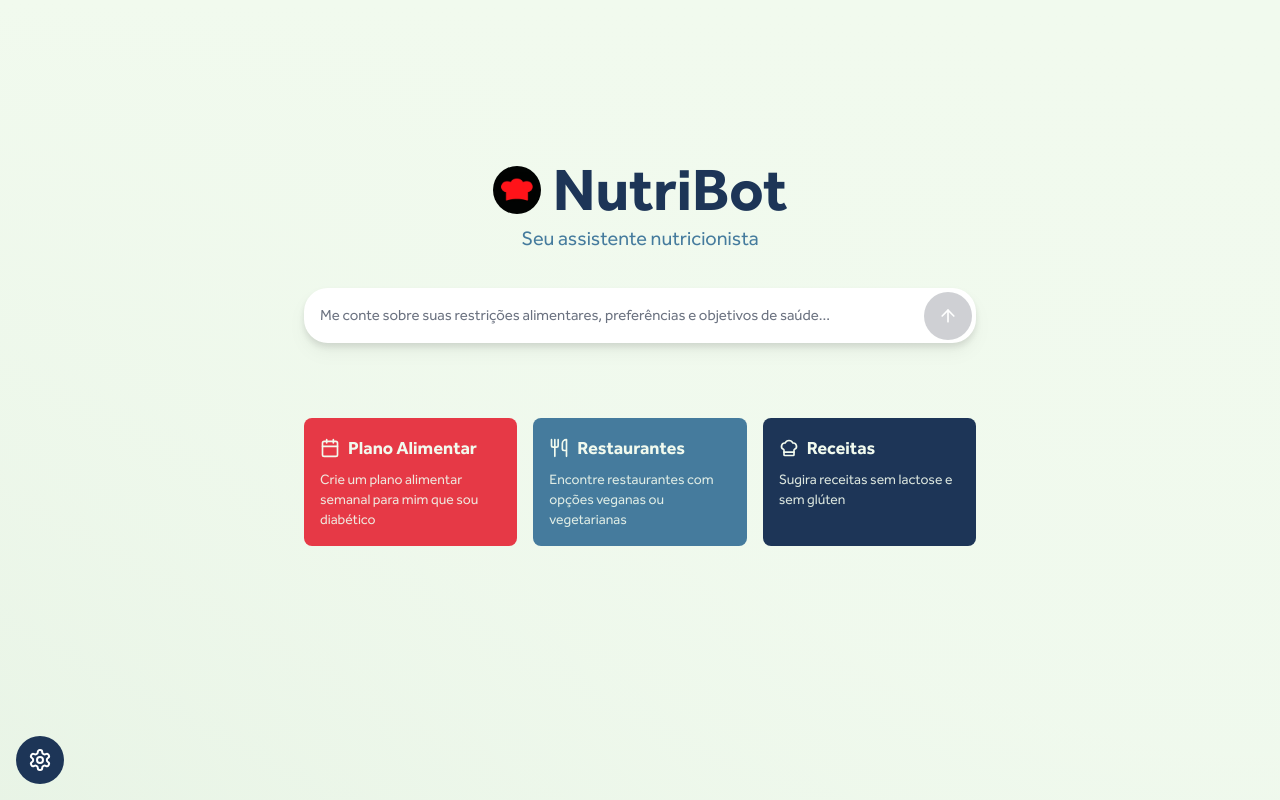
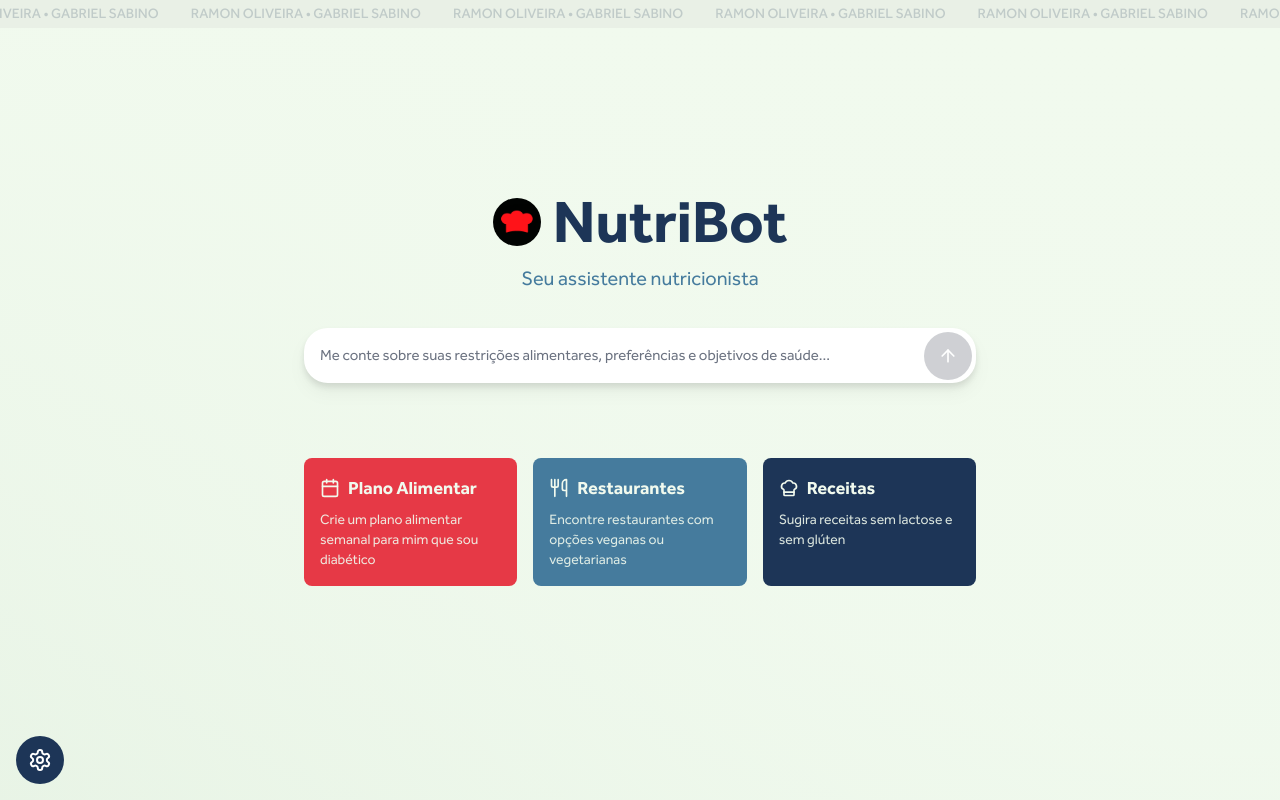
Before and after one commit to ramou1/nutribot, a Next.js app: page / in a window 1280 px wide. Built offline with nearby package versions, Linux system fonts and the light colour scheme.

Commit message:
feat: marquee in the top

```diff
--- a/app/page.tsx
+++ b/app/page.tsx
@@ -4,6 +4,7 @@ import AssistantMessage from "@/components/assistant-message";
 import SendMessageForm from "@/components/send-message-form";
 import UserMessage from "@/components/user-message";
 import SettingsButton from "@/components/settings-button";
+import DevelopersMarquee from "@/components/developers-marquee";
 import { useChat } from '@ai-sdk/react';
 import { Fragment, useState } from "react";
 import { Plus, Calendar, Utensils, ChefHat } from "lucide-react";
@@ -51,6 +52,7 @@ export default function Page() {
 
   return (
     <div className="min-h-screen flex flex-col bg-gradient-to-b from-[#f1faee] to-[#f1faee]/80 dark:from-gray-900 dark:to-gray-800">
+      <DevelopersMarquee />
       {!isFirstInteraction && (
         <header className="fixed top-0 inset-x-0 z-50">
           <div className="w-full px-4 h-16 flex items-center justify-between bg-gradient-to-b from-[#f1faee] via-[#f1faee] to-transparent dark:from-gray-900 dark:via-gray-900 dark:to-transparent">
@@ -74,7 +76,7 @@ export default function Page() {
 
       <div className="flex-1 py-8">
         {isFirstInteraction ? (
-          <div className="flex-1 flex flex-col items-center justify-center gap-1 mt-32">
+          <div className="flex-1 flex flex-col items-center justify-center gap-1 mt-40">
             <div className="flex items-center gap-3">
               <Image
                 src="/images/icone.png"
@@ -87,7 +89,7 @@ export default function Page() {
               />
               <h1 className="text-6xl font-bold text-[#1d3557] dark:text-white">NutriBot</h1>
             </div>
-            <p className="text-xl text-[#457b9d] dark:text-gray-300">Seu assistente nutricionista</p>
+            <p className="text-xl text-[#457b9d] dark:text-gray-300 mt-2">Seu assistente nutricionista</p>
             <div className="w-full max-w-2xl mt-8 px-4 sm:px-0">
               <SendMessageForm
                 isThinking={isLoading}
--- /dev/null
+++ b/components/developers-marquee.tsx
@@ -0,0 +1,15 @@
+"use client";
+
+export default function DevelopersMarquee() {
+  return (
+    <div className="fixed top-0 left-0 w-full overflow-hidden bg-[#e9f0e6] dark:bg-gray-800 py-1 z-50">
+      <div className="flex animate-marquee whitespace-nowrap">
+        {Array(20).fill(0).map((_, i) => (
+          <span key={i} className="text-[#1d3557]/20 dark:text-white/10 text-sm font-medium mx-4 uppercase">
+            Ramon Oliveira • Gabriel Sabino
+          </span>
+        ))}
+      </div>
+    </div>
+  );
+}
--- a/tailwind.config.ts
+++ b/tailwind.config.ts
@@ -69,10 +69,20 @@ const config = {
           from: { height: "var(--radix-accordion-content-height)" },
           to: { height: "0" },
         },
+        marquee: {
+          '0%': { transform: 'translateX(0)' },
+          '100%': { transform: 'translateX(-50%)' },
+        },
+        marquee2: {
+          '0%': { transform: 'translateX(100%)' },
+          '100%': { transform: 'translateX(0)' },
+        },
       },
       animation: {
         "accordion-down": "accordion-down 0.2s ease-out",
         "accordion-up": "accordion-up 0.2s ease-out",
+        marquee: 'marquee 40s linear infinite',
+        marquee2: 'marquee2 30s linear infinite',
       },
     },
   },
```
